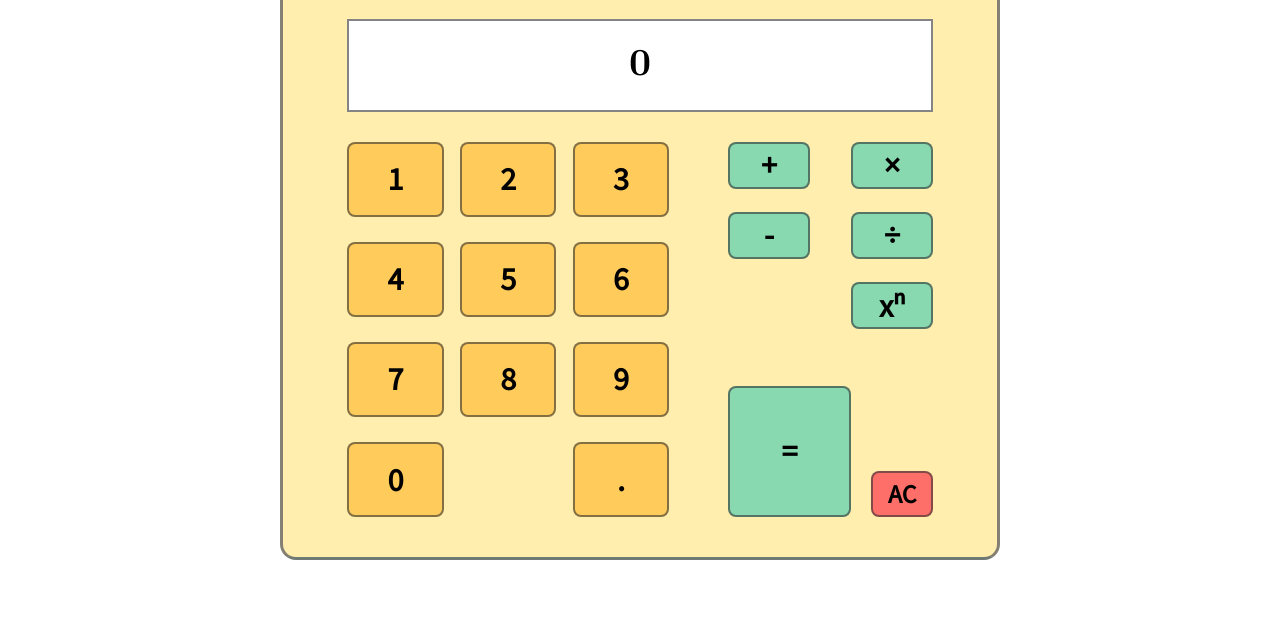
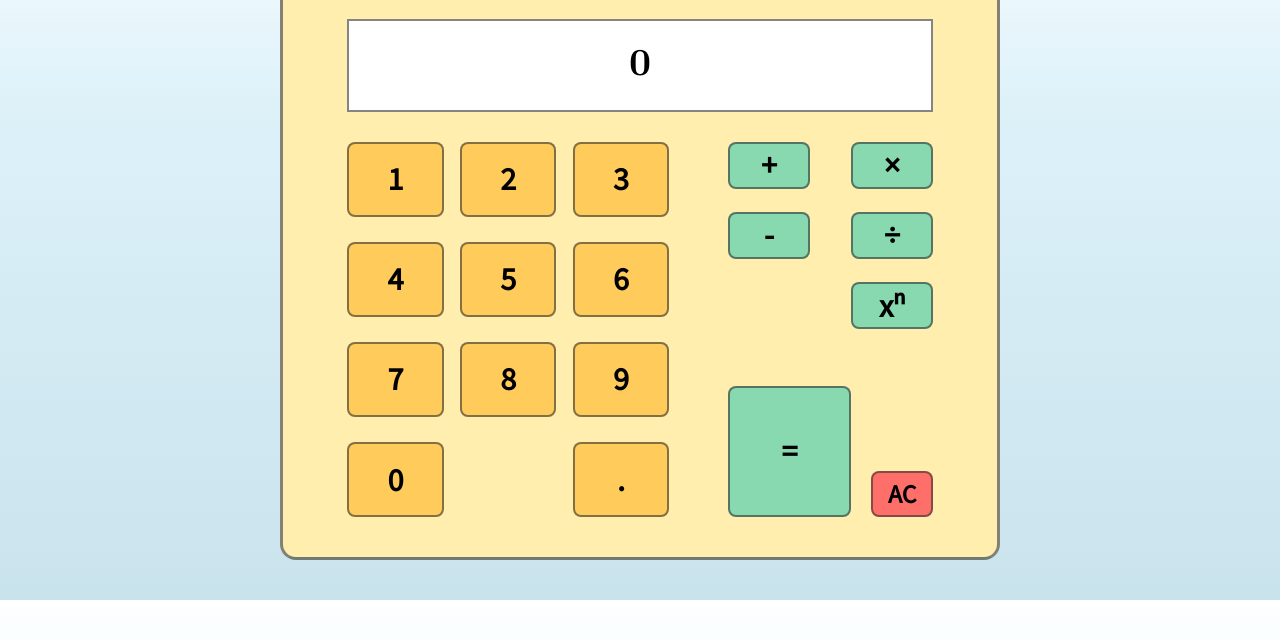
Before and after one commit to sebastianschnock/calculator, a website: page src/html/index.html in a window 1280 px wide. Shown: the part 160-800 px from the top of the page. Drawn offline with Linux system fonts and the light colour scheme; files that its build step writes are made by us from their sources; files whose address does not match are found by name.

Commit message:
Add background color

```diff
--- a/src/css/calculator.css
+++ b/src/css/calculator.css
@@ -61,10 +61,15 @@ table {
 
 html {
   box-sizing: border-box;
+  height: 100%:
 }
 
 *, *:before, *:after {
   box-sizing: inherit;
+}
+
+body {
+	background: linear-gradient(to bottom, #feffff 0%,#ddf1f9 35%,#c9e3ed 100%);
 }
 
 @font-face {
```
